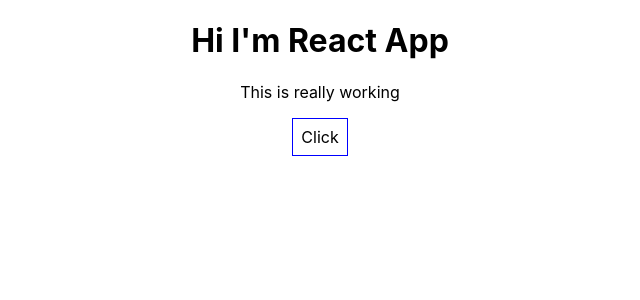
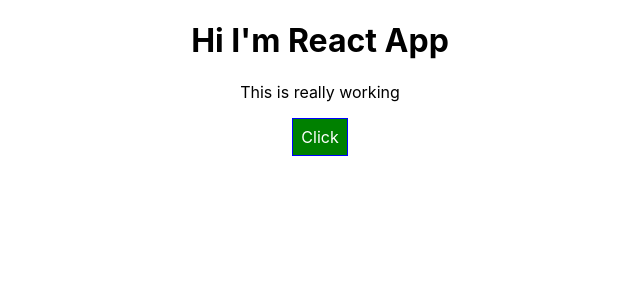
Before and after one commit to muhsatrio/latihan-react, a React (Create React App) app: page / in a window 1280 px wide. Shown: the top 300 px of the page, without its empty margins (320-960 px from the left). Built offline with nearby package versions, Linux system fonts and the light colour scheme.

Commit message:
added dynamic change styles

```diff
--- a/src/App.css
+++ b/src/App.css
@@ -1,3 +1,11 @@
 .App {
   text-align: center;
 }
+
+.red {
+  color: red;
+}
+
+.bold {
+  font-weight: bold;
+}
--- a/src/App.js
+++ b/src/App.js
@@ -42,7 +42,8 @@
   render() {
 
     const style = {
-      backgroundColor: 'white',
+      backgroundColor: 'green',
+      color: 'white',
       font: 'inherit',
       border: '1px solid blue',
       padding: '8px'
@@ -60,12 +61,22 @@
           }
         </div>
       )
+      style.backgroundColor = 'red';
+    }
+
+    let classes = [];
+
+    if (this.state.persons.length <= 2) {
+      classes.push('red');
+    }
+    if (this.state.persons.length <= 1) {
+      classes.push('bold');
     }
 
     return (
       <div className="App">
         <h1>Hi I'm React App</h1>
-        <p>This is really working</p>
+        <p className={classes.join(' ')}>This is really working</p>
         <button style={style} onClick={this.togglePersonsHandler}>Click</button>
         {persons}
       </div>
```
